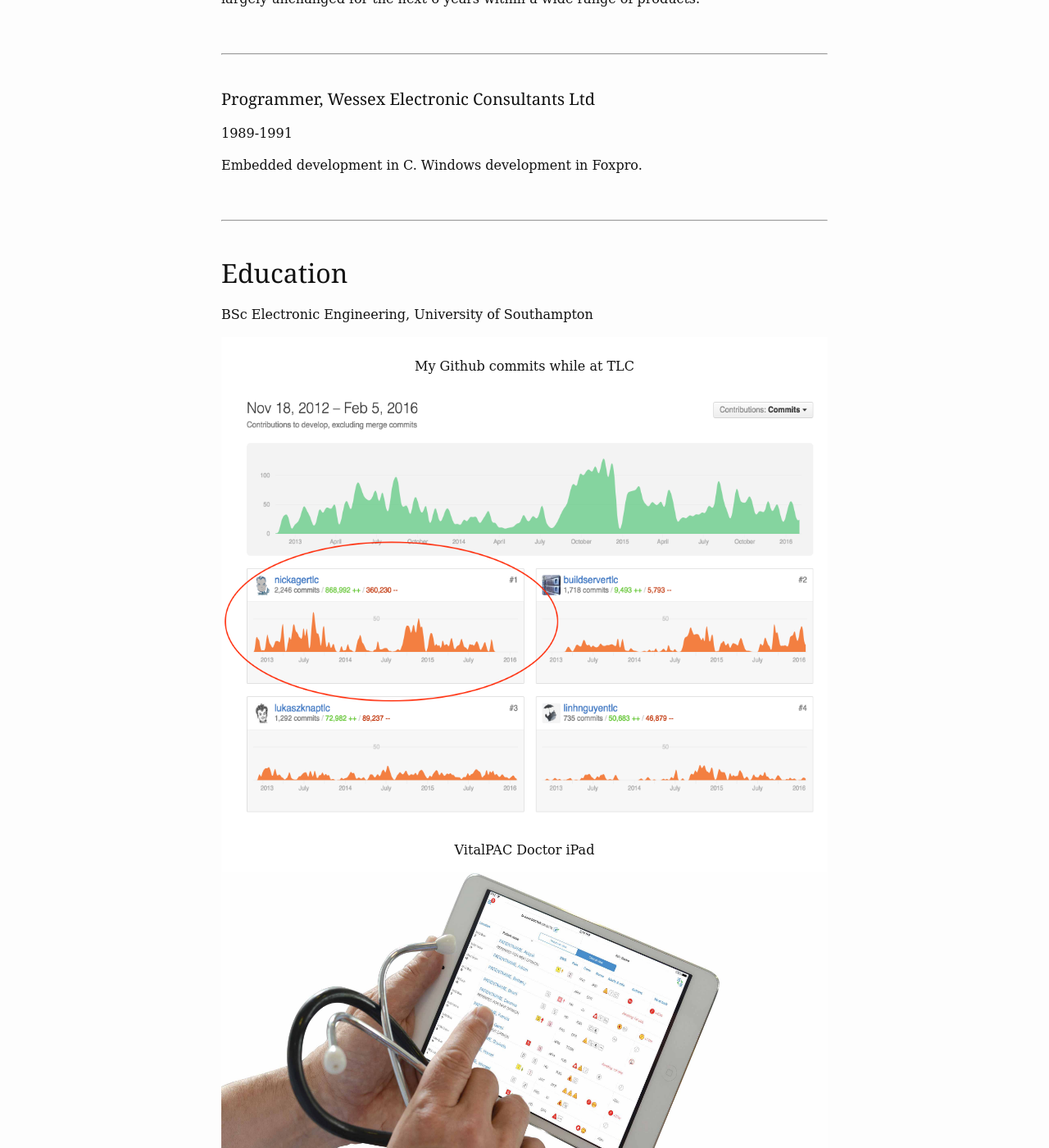
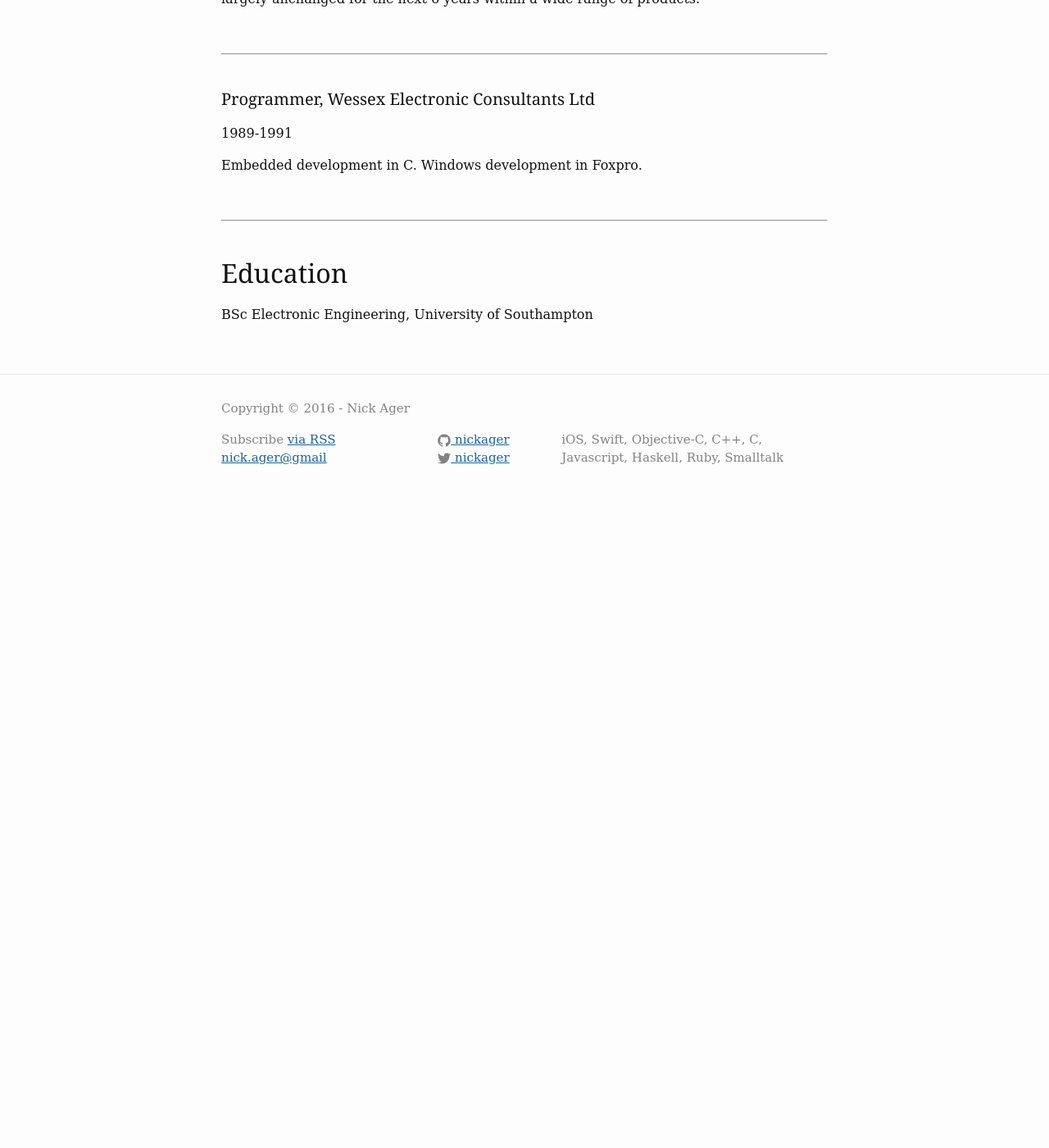
Before and after one commit to NickAger/nickager.github.io, a Jekyll site: the page built from x2-cv.md, in a window 1280 px wide and 1400 px high, scrolled down 3313 px. Shown: the whole window at 82% size. Built offline with Jekyll 4.4.1, drawn with Linux system fonts in a browser that asks for light colours; nearby versions of some CDN libraries; some web fonts are replaced; after the commit the page ends 3943 px from its top, so only the background shows below that.

Commit message:
ensure the popups are initially hidden

```diff
--- a/x2-cv.md
+++ b/x2-cv.md
@@ -155,7 +155,7 @@ BSc Electronic Engineering, University of Southampton
 <script type="text/javascript" src="http://ajax.googleapis.com/ajax/libs/jquery/1.6.1/jquery.min.js"></script>
 <script type="text/javascript" src="/files/jquery.leanModal.min.js"></script>
 
-<div id="github-contributions">
+<div id="github-contributions" style="display:none">
   <div style="background-color:white">
   <br />
   <p style="text-align:center">My Github commits while at TLC</p>
@@ -163,7 +163,7 @@ BSc Electronic Engineering, University of Southampton
   </div>
 </div>
 
-<div id="vitalpac-doctor">
+<div id="vitalpac-doctor" style="display:none">
   <div style="background-color:white">
   <br />
   <p style="text-align:center">VitalPAC Doctor iPad</p>
@@ -171,7 +171,7 @@ BSc Electronic Engineering, University of Southampton
   </div>
 </div>
 
-<div id="vitalpac-nurse">
+<div id="vitalpac-nurse" style="display:none">
   <div style="background-color:white">
   <br />
   <p style="text-align:center">VitalPAC Nurse</p>
```
